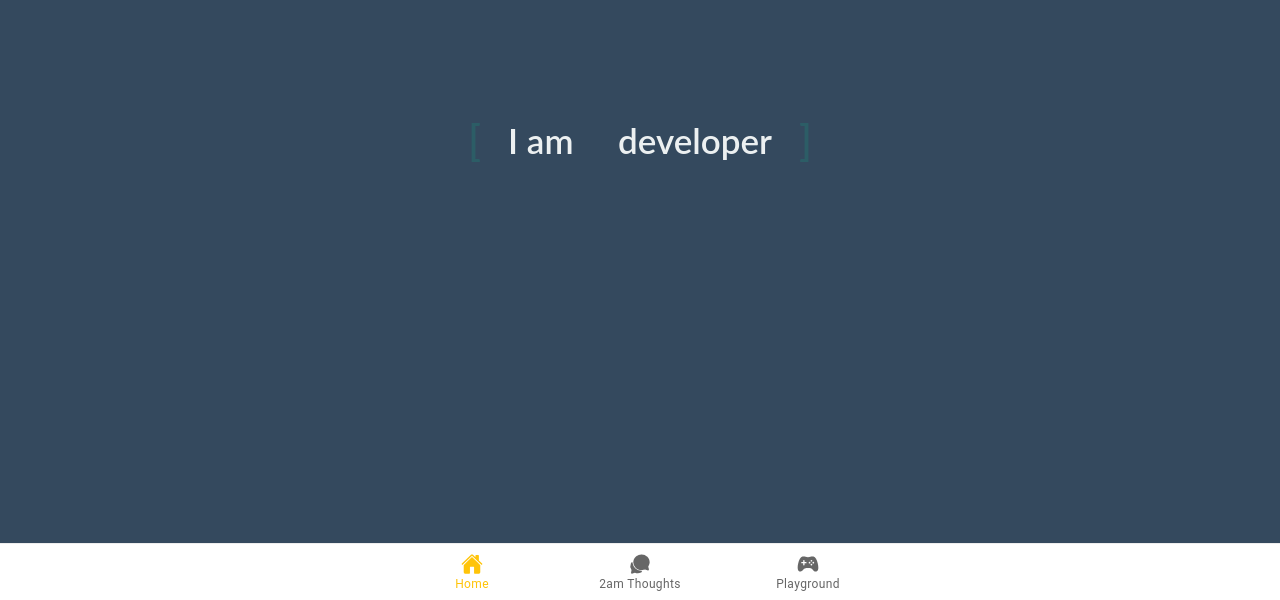
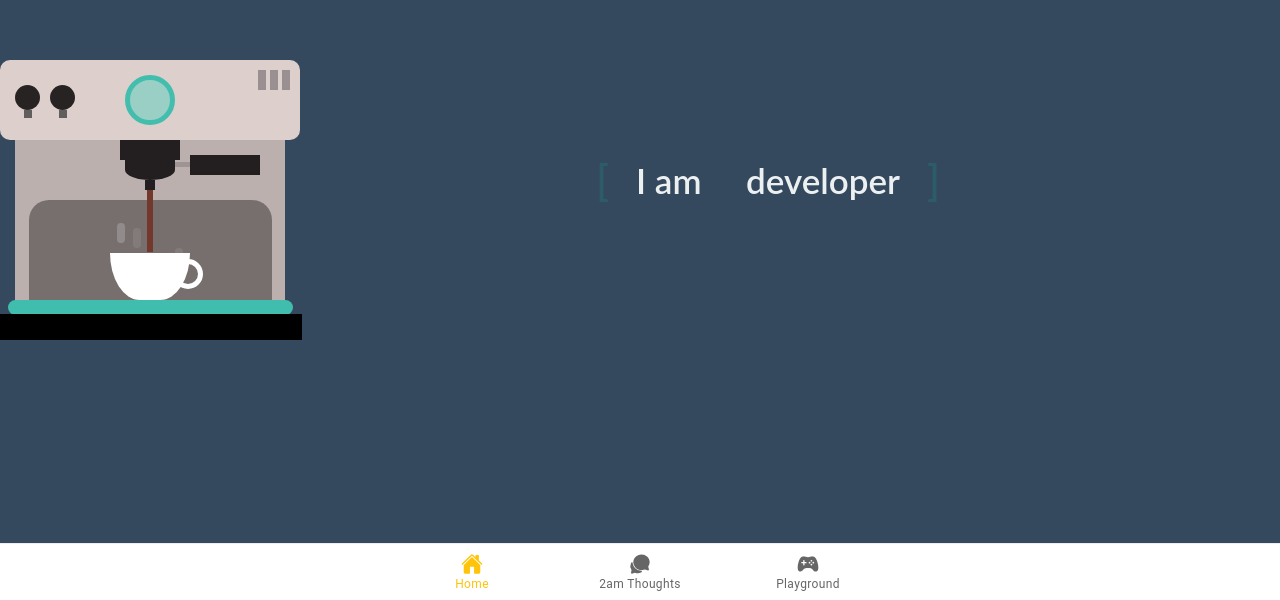
Before and after one commit to ireneliee/ireneliee.github.io, a React (Create React App) app: page /tab1 in a window 1280 px wide. Shown: the part 200-800 px from the top of the page. Built offline with nearby package versions, Linux system fonts and the light colour scheme.

Commit message:
full title working

```diff
--- /dev/null
+++ b/src/components/Coffee.css
@@ -0,0 +1,257 @@
+.container {
+    width: 300px;
+    height: 280px;
+    position: relative;
+    top: 100%;
+    left: 80%;
+}
+.coffee-header {
+    width: 100%;
+    height: 80px;
+    position: absolute;
+    top: 0;
+    left: 0;
+    background-color: #ddcfcc;
+    border-radius: 10px;
+}
+.coffee-header__buttons {
+    width: 25px;
+    height: 25px;
+    position: absolute;
+    top: 25px;
+    background-color: #282323;
+    border-radius: 50%;
+}
+.coffee-header__buttons::after {
+    content: "";
+    width: 8px;
+    height: 8px;
+    position: absolute;
+    bottom: -8px;
+    left: calc(50% - 4px);
+    background-color: #615e5e;
+}
+.coffee-header__button-one {
+    left: 15px;
+}
+.coffee-header__button-two {
+    left: 50px;
+}
+.coffee-header__display {
+    width: 50px;
+    height: 50px;
+    position: absolute;
+    top: calc(50% - 25px);
+    left: calc(50% - 25px);
+    border-radius: 50%;
+    background-color: #9acfc5;
+    border: 5px solid #43beae;
+    box-sizing: border-box;
+}
+.coffee-header__details {
+    width: 8px;
+    height: 20px;
+    position: absolute;
+    top: 10px;
+    right: 10px;
+    background-color: #9b9091;
+    box-shadow: -12px 0 0 #9b9091, -24px 0 0 #9b9091;
+}
+.coffee-medium {
+    width: 90%;
+    height: 160px;
+    position: absolute;
+    top: 80px;
+    left: calc(50% - 45%);
+    background-color: #bcb0af;
+}
+.coffee-medium:before {
+    content: "";
+    width: 90%;
+    height: 100px;
+    background-color: #776f6e;
+    position: absolute;
+    bottom: 0;
+    left: calc(50% - 45%);
+    border-radius: 20px 20px 0 0;
+}
+.coffe-medium__exit {
+    width: 60px;
+    height: 20px;
+    position: absolute;
+    top: 0;
+    left: calc(50% - 30px);
+    background-color: #231f20;
+}
+.coffe-medium__exit::before {
+    content: "";
+    width: 50px;
+    height: 20px;
+    border-radius: 0 0 50% 50%;
+    position: absolute;
+    bottom: -20px;
+    left: calc(50% - 25px);
+    background-color: #231f20;
+}
+.coffe-medium__exit::after {
+    content: "";
+    width: 10px;
+    height: 10px;
+    position: absolute;
+    bottom: -30px;
+    left: calc(50% - 5px);
+    background-color: #231f20;
+}
+.coffee-medium__arm {
+    width: 70px;
+    height: 20px;
+    position: absolute;
+    top: 15px;
+    right: 25px;
+    background-color: #231f20;
+}
+.coffee-medium__arm::before {
+    content: "";
+    width: 15px;
+    height: 5px;
+    position: absolute;
+    top: 7px;
+    left: -15px;
+    background-color: #9e9495;
+}
+.coffee-medium__cup {
+    width: 80px;
+    height: 47px;
+    position: absolute;
+    bottom: 0;
+    left: calc(50% - 40px);
+    background-color: #FFF;
+    border-radius: 0 0 70px 70px / 0 0 110px 110px;
+}
+.coffee-medium__cup::after {
+    content: "";
+    width: 20px;
+    height: 20px;
+    position: absolute;
+    top: 6px;
+    right: -13px;
+    border: 5px solid #FFF;
+    border-radius: 50%;
+}
+@keyframes liquid {
+    0% {
+        height: 0px;
+        opacity: 1;
+    }
+    5% {
+        height: 0px;
+        opacity: 1;
+    }
+    20% {
+        height: 62px;
+        opacity: 1;
+    }
+    95% {
+        height: 62px;
+        opacity: 1;
+    }
+    100% {
+        height: 62px;
+        opacity: 0;
+    }
+}
+.coffee-medium__liquid {
+    width: 6px;
+    height: 63px;
+    opacity: 0;
+    position: absolute;
+    top: 50px;
+    left: calc(50% - 3px);
+    background-color: #74372b;
+    animation: liquid 4s 4s linear infinite;
+}
+.coffee-medium__smoke {
+    width: 8px;
+    height: 20px;
+    position: absolute;
+    border-radius: 5px;
+    background-color: #b3aeae;
+}
+@keyframes smokeOne {
+    0% {
+        bottom: 20px;
+        opacity: 0;
+    }
+    40% {
+        bottom: 50px;
+        opacity: .5;
+    }
+    80% {
+        bottom: 80px;
+        opacity: .3;
+    }
+    100% {
+        bottom: 80px;
+        opacity: 0;
+    }
+}
+@keyframes smokeTwo {
+    0% {
+        bottom: 40px;
+        opacity: 0;
+    }
+    40% {
+        bottom: 70px;
+        opacity: .5;
+    }
+    80% {
+        bottom: 80px;
+        opacity: .3;
+    }
+    100% {
+        bottom: 80px;
+        opacity: 0;
+    }
+}
+.coffee-medium__smoke-one {
+    opacity: 0;
+    bottom: 50px;
+    left: 102px;
+    animation: smokeOne 3s 4s linear infinite;
+}
+.coffee-medium__smoke-two {
+    opacity: 0;
+    bottom: 70px;
+    left: 118px;
+    animation: smokeTwo 3s 5s linear infinite;
+}
+.coffee-medium__smoke-three {
+    opacity: 0;
+    bottom: 65px;
+    right: 118px;
+    animation: smokeTwo 3s 6s linear infinite;
+}
+.coffee-medium__smoke-for {
+    opacity: 0;
+    bottom: 50px;
+    right: 102px;
+    animation: smokeOne 3s 5s linear infinite;
+}
+.coffee-footer {
+    width: 95%;
+    height: 15px;
+    position: absolute;
+    bottom: 25px;
+    left: calc(50% - 47.5%);
+    background-color: #41bdad;
+    border-radius: 10px;
+}
+.coffee-footer::after {
+    content: "";
+    width: 106%;
+    height: 26px;
+    position: absolute;
+    bottom: -25px;
+    left: -8px;
+    background-color: #000;
+}
--- /dev/null
+++ b/src/components/Coffee.tsx
@@ -0,0 +1,26 @@
+import './Coffee.css';
+const Coffee: React.FC = () => {
+    return (
+        <div className="container">
+            <div className="coffee-header">
+                <div className="coffee-header__buttons coffee-header__button-one"></div>
+                <div className="coffee-header__buttons coffee-header__button-two"></div>
+                <div className="coffee-header__display"></div>
+                <div className="coffee-header__details"></div>
+            </div>
+            <div className="coffee-medium">
+                <div className="coffe-medium__exit"></div>
+                <div className="coffee-medium__arm"></div>
+                <div className="coffee-medium__liquid"></div>
+                <div className="coffee-medium__smoke coffee-medium__smoke-one"></div>
+                <div className="coffee-medium__smoke coffee-medium__smoke-two"></div>
+                <div className="coffee-medium__smoke coffee-medium__smoke-three"></div>
+                <div className="coffee-medium__smoke coffee-medium__smoke-for"></div>
+                <div className="coffee-medium__cup"></div>
+            </div>
+            <div className="coffee-footer"></div>
+        </div>
+    );
+};
+
+export default Coffee;
--- a/src/components/MovingTitle.scss
+++ b/src/components/MovingTitle.scss
@@ -1,7 +1,7 @@
 .content {
     position: absolute;
-    top: 50%;
-    left: 50%;
+    top: 55%;
+    left: 60%;
     transform: translate(-50%, -50%);
     height: 160px;
     overflow:hidden;
--- a/src/pages/Tab1.css
+++ b/src/pages/Tab1.css
@@ -1,3 +1,7 @@
 ion-content {
     --ion-background-color: #34495e;
 }
+
+.animation-container-homepage {
+    display: flex;
+}
--- a/src/pages/Tab1.tsx
+++ b/src/pages/Tab1.tsx
@@ -2,13 +2,26 @@ import { IonContent, IonHeader, IonPage, IonTitle, IonToolbar } from '@ionic/rea
 import ExploreContainer from '../components/ExploreContainer';
 import './Tab1.css';
 import MovingTitle from "../components/MovingTitle";
+import Coffee from "../components/Coffee";
 
 const Tab1: React.FC = () => {
   return (
     <IonPage>
 
       <IonContent fullscreen class = "tab-one-fullscreen">
-          <MovingTitle></MovingTitle>
+          <div className = "animation-container-homepage">
+              <div className = "moving-title">
+                  <MovingTitle></MovingTitle>
+              </div>
+              <div className = "coffee-machine">
+                  <Coffee></Coffee>
+              </div>
+          </div>
+          <div className = "irene-bio">
+
+          </div>
+
+
       </IonContent>
     </IonPage>
   );
```
